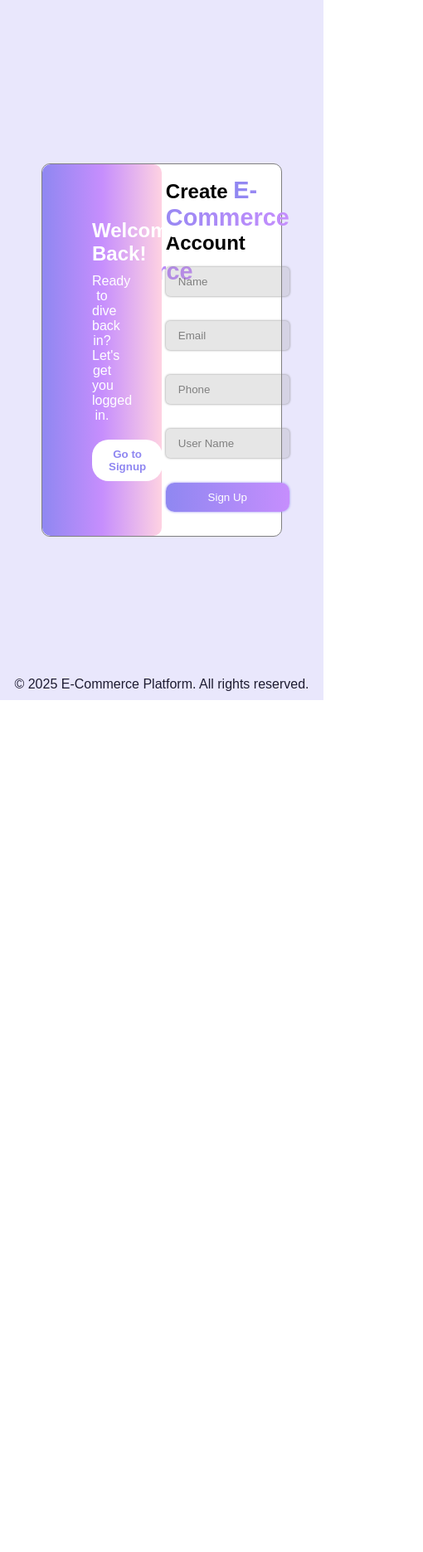
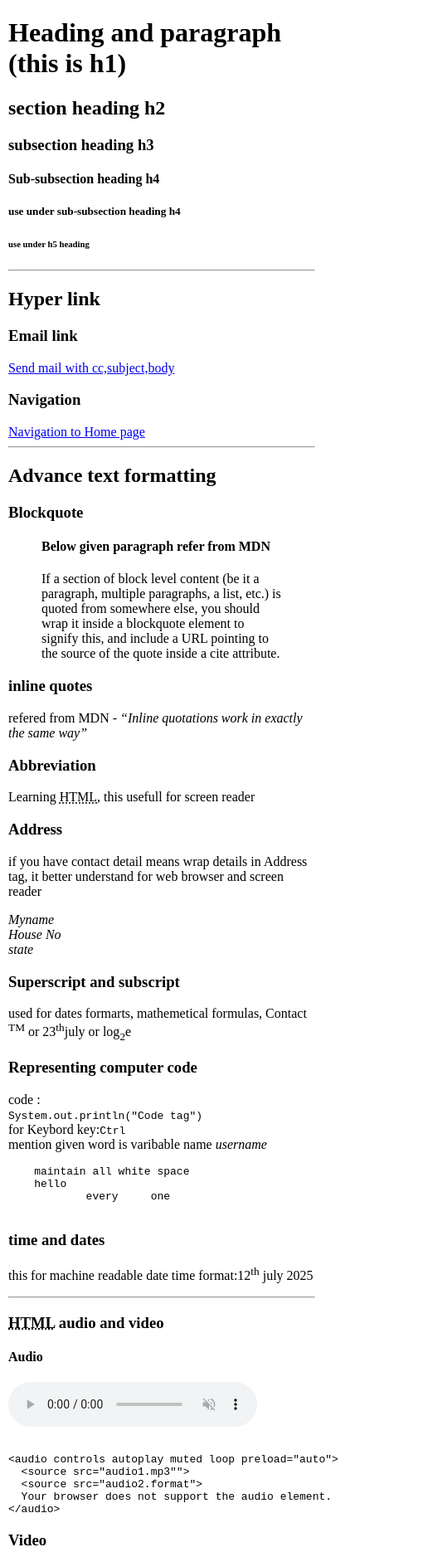
Before and after one commit to harimasilamani/LearnigHTML, a plain HTML site: page index.html in a window 390 px wide. Shown: the top 1871 px of the page at 83% size, 510 px wide, since content can reach past the window. Before the commit the page ends 844 px from the top, so only its background shows below. Drawn offline with Linux system fonts and the light colour scheme.

Commit message:
HTML Tags Practice

```diff
--- /dev/null
+++ b/index.css
@@ -0,0 +1,6 @@
+body{
+    margin: 10px;
+}
+.external{
+    color: brown;
+}
--- a/index.html
+++ b/index.html
@@ -2,75 +2,208 @@
 <html lang="en">
 
 <head>
-    <meta charset="UTF-8" />
-    <meta name="viewport" content="width=device-width, initial-scale=1.0" />
-    <meta name="description" content="Login or create an account for the E-Commerce platform. Shop smart and securely.">
-    <meta name="keywords" content="e-commerce, login, register, online shopping, user account">
-    <title>E-Commerce Login</title>
-    <link rel="stylesheet" href="style.css" />
-    <script src="script.js"></script>
+    <meta charset="UTF-8">
+    <meta name="viewport" content="width=device-width, initial-scale=1.0">
+    <meta name="description" content="this document or webpage basic tag and implementation of HTML">
+    <title>Learning HTML</title>
+    <link rel="stylesheet" href="index.css">
+    <style>
+        .internalstyle {
+            color: red;
+        }
+    </style>
 </head>
 
 <body>
-    <main>
-        <section class="auth-section">
-            <div class="loginpage">
-                <form action="" method="post" aria-label="Login Form">
-                    <h1>Login to <span> E-Commerce</span></h1>
-                    <div class="username">
-                        <input type="text" name="username" class=" inputStyle" id="login-username"
-                            placeholder="User Name" required />
-                    </div>
-                    <div class="password">
-                        <input type="password" name="password" id="login-password" class=" inputStyle"
-                            placeholder="Password" required />
-                    </div>
-                    <div class="forgot_link">
-                        <a href="">Forgot password?</a>
-                    </div>
-                    <button type="submit" class="btn">Lets Go</button>
-                </form>
-            </div>
+    <!-- Heading and Paragraph -->
+    <h1>Heading and paragraph (this is h1)</h1>
+    <h2>section heading h2</h2>
+    <h3>subsection heading h3</h3>
+    <h4>Sub-subsection heading h4</h4>
+    <h5>use under sub-subsection heading h4</h5>
+    <h6>use under h5 heading</h6>
+    <hr>
 
-            <div class="registerpage">
-                <form action="" method="post" aria-label="Registration Form">
-                    <h1>Create <span>E-Commerce</span> Account</h1>
-                    <div>
-                        <input type="text" placeholder="Name" class=" inputStyle" name="firstname" id="firstname"
-                            required />
-                    </div>
-                    <div>
-                        <input type="email" placeholder="Email" name="email" class=" inputStyle" id="email" required />
-                    </div>
-                    <div>
-                        <input type="tel" placeholder="Phone" name="phone" class=" inputStyle" id="phone" required />
-                    </div>
-                    <div>
-                        <input type="text" name="usernamecheck" placeholder="User Name" id="register-username"
-                            class=" inputStyle" required />
-                    </div>
-                    <button type="submit">Sign Up</button>
-                </form>
-            </div>
-            <div class="transition_element">
-                <div class="content login-content active">
-                    <h2>Welcome Back!</h2>
-                    <p>Ready to dive back in? Let's get you logged in.</p>
-                    <button onclick="toggleView()">Go to Signup</button>
-                </div>
+    <!-- Hyperlink -->
+    <h2>Hyper link</h2>
+    <h3>Email link</h3>
+    <a href="mailto:harmasilamani4gmail.com?cc=sundarhari014@gmail.com&bcc=&subject=newemail&bod=hi hari">Send mail with
+        cc,subject,body</a>
+    <h3>Navigation</h3>
+    <a href="index.html">Navigation to Home page</a>
+    <hr>
 
-                <div class="content signup-content de-active">
-                    <h2>Welcome to Our E-Commerce</h2>
-                    <p>Create an account and explore exciting deals. ✨</p>
-                    <button onclick="toggleView()">Go to Login</button>
-                </div>
-            </div>
+    <!-- Advance texting format -->
+    <h2>Advance text formatting</h2>
 
-        </section>
-    </main>
-    <footer>
-        <p>&copy; 2025 E-Commerce Platform. All rights reserved.</p>
-    </footer>
+    <h3>Blockquote</h3>
+    <blockquote cite="https://referedsitelink">
+        <h4>Below given paragraph refer from MDN</h4>
+        <p>If a section of block level content (be it a paragraph, multiple paragraphs, a list, etc.) is quoted from
+            somewhere else, you should wrap it inside a blockquote element to signify this, and include a URL pointing
+            to the source of the quote inside a cite attribute.</p>
+    </blockquote>
+    <h3>inline quotes</h3>
+    <p>refered from MDN - <em><q cite="https://referedsitelink">Inline quotations work in exactly the same way</q></em>
+    </p>
+
+    <h3>Abbreviation</h3>
+    <p>Learning <abbr title="Hypertext Markup Language">HTML</abbr>, this usefull for screen reader</p>
+
+    <h3>Address</h3>
+    <p>if you have contact detail means wrap details in Address tag, it better understand for web browser and screen
+        reader</p>
+    <address>
+        <p><em>Myname <br>House No <br> state</em></p>
+    </address>
+
+    <h3>Superscript and subscript</h3>
+    <p>used for dates formarts, mathemetical formulas, Contact <sup>TM</sup> or 23<sup>th</sup>july or log<sub>2</sub>e
+    </p>
+
+    <h3>Representing computer code</h3>
+    <p>
+        code :<br>
+        <code>System.out.println("Code tag")</code><br>
+        for Keybord key:<kbd>Ctrl</kbd><br>
+        mention given word is varibable name <var>username</var>
+    </p>
+    <pre>
+    maintain all white space
+    hello
+            every     one
+   </pre>
+    <h3>time and dates</h3>
+    <p>this for machine readable date time format:<time datetime="2025-07-12">12<sup>th</sup> july 2025</time></p>
+    <hr>
+
+    <h3><abbr title="Hypertext Markup Language">HTML</abbr> audio and video</h3>
+    <h4>Audio</h4>
+    <audio controls autoplay muted loop preload="auto">
+        <source src="audio1.mp3">
+        <source src="audio2.fomrat">
+        Your browser does not support the audio element.
+    </audio>
+    <pre><code>
+&lt;audio controls autoplay muted loop preload="auto"&gt;
+  &lt;source src="audio1.mp3""&gt;
+  &lt;source src="audio2.format"&gt;
+  Your browser does not support the audio element.
+&lt;/audio&gt;
+</code></pre>
+    <h3>Video</h3>
+    <video controls autoplay loop preload="auto">
+        <source src="video1.mp4">
+        <source src="video2.webm">
+        <p>Your browser does not support the video element.</p>
+    </video>
+    <pre><code>
+&lt;video controls autoplay muted loop preload="auto"&gt;
+  &lt;source src="video1.mp4""&gt;
+  &lt;source src="video2.webm"&gt;
+  Your browser does not support the video element.
+&lt;/video&gt;
+</code></pre>
+    <hr>
+    <h3>Tables</h3>
+    <table border="1">
+        <caption>School Details</caption>
+        <thead>
+            <tr>
+                <th rowspan="2">S.no</th>
+                <th rowspan="2">Name</th>
+                <th rowspan="2">Age</th>
+                <th rowspan="2">Gender</th>
+                <th colspan="2">Education</th>
+            </tr>
+            <tr>
+                <th>School</th>
+                <th>College</th>
+            </tr>
+        </thead>
+        <tbody>
+            <tr>
+                <td>1</td>
+                <td>sundar</td>
+                <td>22</td>
+                <td>Male</td>
+                <td>Govt Hr School</td>
+                <td>tamil nadu</td>
+            </tr>
+            <tr>
+                <td>2</td>
+                <td>Praveen</td>
+                <td>22</td>
+                <td>Male</td>
+                <td>Govt Hr School</td>
+                <td>Tamil Nadu</td>
+            </tr>
+            <tr>
+                <td>3</td>
+                <td>Ajith</td>
+                <td>22</td>
+                <td>Male</td>
+                <td>New School</td>
+                <td>Andrapradesh</td>
+            </tr>
+        </tbody>
+    </table>
+    <h3>inline, internal and external <abbr title="casecading style sheet">CSS</abbr></h3>
+    <p style="color: green;">this line is inline style using style attributes</p>
+    <p class=" external">this Extrenal syle</p>
+    <p class=" internalstyle">this internal style this using &lt;style&gt; element </p>
+    <hr>
+    <h3>Images</h3>
+    <h4>img tag</h4>
+    <figure>
+        <img src="https://cdn.pixabay.com/photo/2016/12/27/21/03/lone-tree-1934897_1280.jpg" alt="Book Cover"
+            width="300">
+        <figcaption>this img tag inside figure because tell browser this caption belong to the given image about tree
+        </figcaption>
+    </figure>
+    <h4>picture tag</h4>
+    <figure>
+        <picture>
+            <source srcset="https://cdn.pixabay.com/photo/2016/12/27/21/03/lone-tree-1934897_1280.jpg"
+                type="image/jpeg">
+            <img src="https://cdn.pixabay.com/photo/2016/12/27/21/03/lone-tree-1934897_1280.jpg"
+                alt="Lone tree in nature">
+        </picture>
+        <figcaption>This is a tree image</figcaption>
+    </figure>
+    <hr>
+    <h3>List and types</h3>
+    <h4>unorder list</h4>
+    <p>example: things we need before cook food </p>
+    <ul>
+        <li>rice</li>
+        <li>vegitables</li>
+        <li>water</li>
+        <li>Masala powder</li>
+    </ul>
+    <h4>Ordered list</h4>
+    <p>procedure steps for cooking food</p>
+    <ol>
+        <li>boil the water</li>
+        <li>put vegetables</li>
+        <li>add masalar powde</li>
+        <li>finally add rice</li>
+    </ol>
+    <h4>Data list</h4>
+    <dl>
+        <dt>HTML</dt>
+        <dd>HTML make the structure of web page.</dd>
+
+        <dt>CSS</dt>
+        <dd>CSS apply style on HTML</dd>
+
+        <dt>JavaScript</dt>
+        <dd>JS used communicate interact with web pages</dd>
+    </dl>
+    <hr>
+    <h3>Iframe</h3>
+    <iframe src="http://127.0.0.1:5500/index.html" height="200" width="500" frameborder="0"></iframe>
+    <p></p>
 </body>
 
 </html>
--- a/script.js
+++ /dev/null
@@ -1,16 +0,0 @@
-function toggleView() {
-    const login = document.querySelector(".login-content");
-    const signup = document.querySelector(".signup-content");
-    const toggleElement = document.getElementsByClassName("transition_element")[0];
-    if (toggleElement.classList.contains("translateCheck")) {
-        toggleElement.classList.remove("translateCheck");
-    } else {
-        toggleElement.classList.add("translateCheck");
-    }
-
-    login.classList.toggle("active");
-    login.classList.toggle("de-active");
-
-    signup.classList.toggle("active");
-    signup.classList.toggle("de-active");
-}
--- a/style.css
+++ /dev/null
@@ -1,199 +0,0 @@
-* {
-    margin: 0;
-    box-sizing: border-box;
-    font-family: Arial, sans-serif;
-}
-
-:root {
-    --primary-color: #8F87F1;
-    --secondary-color: #C68EFD;
-    --third-color: #E9A5F1;
-    --fourth-color: #FED2E2;
-
-}
-
-body {
-    height: 100vh;
-}
-
-main {
-    height: 100%;
-    display: flex;
-    justify-content: center;
-    align-items: center;
-    position: relative;
-    z-index: 1;
-    padding: 50px;
-}
-
-main::before {
-    content: "";
-    position: absolute;
-    inset: 0;
-    background-color: var(--primary-color);
-    opacity: 0.2;
-    z-index: -1;
-    border-radius: inherit;
-}
-
-section {
-    display: grid;
-    grid-template-columns: 1fr 1fr;
-    width: 100%;
-}
-
-.auth-section {
-    border: 1px solid gray;
-    border-radius: 10px;
-    background-color: white;
-    position: relative;
-}
-
-.loginpage h1 {
-    margin-bottom: 20px;
-    color: rgb(32, 32, 32);
-}
-
-h1 span {
-    background: linear-gradient(to right, var(--primary-color), var(--secondary-color));
-    background-clip: text;
-    color: transparent;
-    font-size: larger;
-}
-
-.transition_element {
-    position: absolute;
-    width: 50%;
-    height: 100%;
-    background: linear-gradient(to right, var(--primary-color), var(--secondary-color), var(--fourth-color));
-    z-index: 10;
-    border-radius: 10px;
-    transition: all 0.5s ease-in-out;
-    padding: 40px;
-    color: white;
-    display: flex;
-    justify-content: center;
-    align-items: center;
-}
-
-.translateCheck {
-    transform: translateX(100%);
-}
-
-.content {
-    position: relative;
-    width: 100%;
-    opacity: 0;
-    transition: opacity 0.5s ease;
-    text-align: center;
-    padding: 20px;
-}
-
-.content.active {
-    opacity: 1;
-    z-index: 1;
-    display: block;
-}
-
-.content.de-active {
-    opacity: 0;
-    z-index: 0;
-    display: none;
-}
-
-.content h2 {
-    margin-bottom: 10px;
-    font-size: 24px;
-}
-
-.content p {
-    font-size: 16px;
-    margin-bottom: 20px;
-}
-
-.content button {
-    padding: 10px 20px;
-    border: none;
-    background-color: white;
-    color: var(--primary-color);
-    font-weight: bold;
-    border-radius: 20px;
-    cursor: pointer;
-    transition: background-color 0.3s;
-}
-
-.content button:hover {
-    background-color: #f0f0f0;
-}
-
-.loginpage,
-.registerpage {
-    padding: 10%;
-    width: 100%;
-    display: flex;
-    justify-content: center;
-    align-items: center;
-    flex-direction: column;
-}
-
-.loginpage form {
-    width: 70%;
-}
-
-form button {
-    width: 100%;
-    margin: 15px auto;
-    padding: 10px;
-    border: none;
-    background: linear-gradient(to right, var(--primary-color), var(--secondary-color));
-    border-radius: 10px;
-    color: white;
-    box-shadow: 0px 0px 3px var(--primary-color);
-    cursor: pointer;
-    transition: all 0.2s linear;
-
-}
-
-form button:hover {
-    box-shadow: 0px 0px 8px var(--primary-color);
-}
-
-.inputStyle {
-    background: #80808033;
-    margin: 15px auto;
-    padding: 10px 15px;
-    border-radius: 5px;
-    border: none;
-    width: 100%;
-    box-shadow: 0px 0px 3px gray;
-    transition: all 0.2s linear;
-}
-
-.inputStyle::placeholder {
-    color: gray;
-}
-
-.inputStyle:focus {
-    outline: none;
-    box-shadow: 0px 0px 5px gray;
-    font-weight: 400;
-}
-
-.forgot_link {
-    display: flex;
-    justify-content: end;
-}
-
-.forgot_link a {
-    text-align: left;
-    text-decoration: none;
-    color: var(--primary-color);
-}
-
-footer {
-    position: absolute;
-    bottom: 0;
-    width: 100%;
-    text-align: center;
-    padding: 10px;
-}
```
Also changed, not shown: webstructure.html (added, +50 -0 lines).
